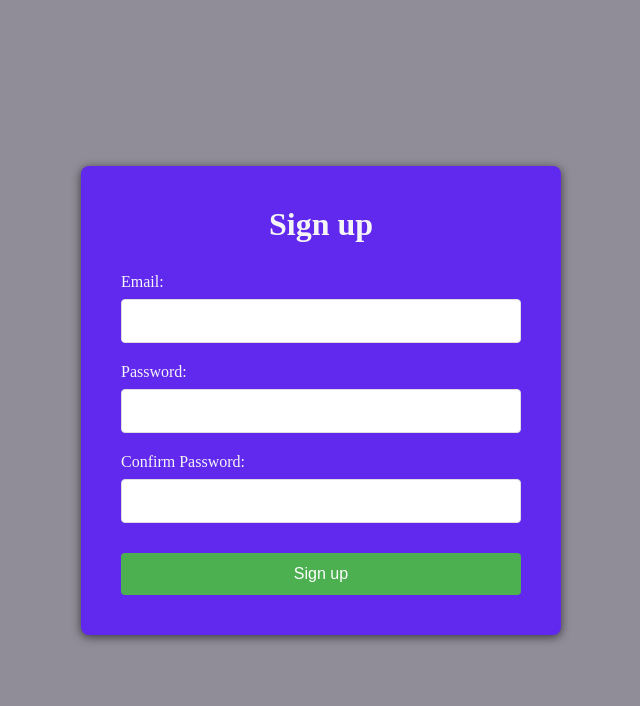
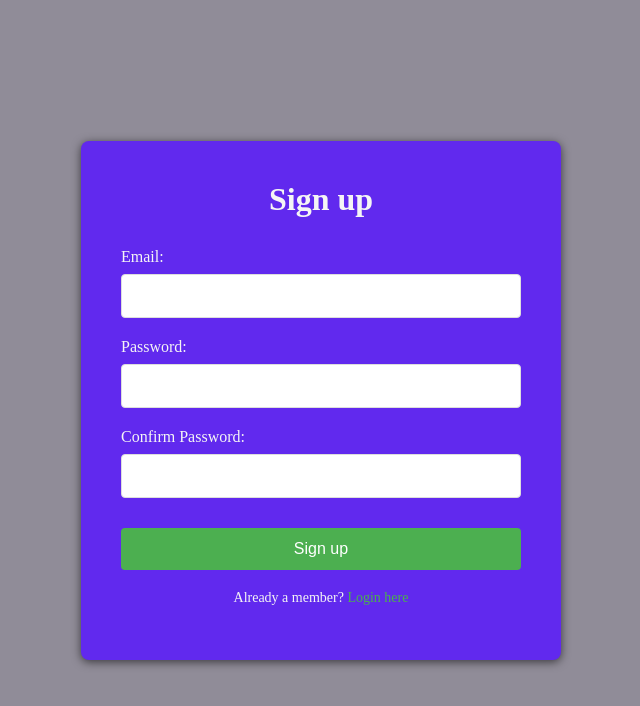
Before and after one commit to MhKeshishian/Board-Game-Dashboard, a Next.js app: page /signup in a window 1280 px wide. Shown: the top 706 px of the page, without its empty margins (319-959 px from the left). Built offline with nearby package versions, Linux system fonts and the light colour scheme.

Commit message:
created links between sign up and login pages

```diff
--- a/src/app/login/page.js
+++ b/src/app/login/page.js
@@ -4,6 +4,7 @@
 the intention is to implement Oauth to make our logins secure */
 
 import { useState } from 'react'
+import Link from 'next/link'
 import './login.css'
 
 export default function LoginPage() {
@@ -68,6 +69,9 @@ export default function LoginPage() {
 
         <button type="submit" className='login-button'>Login</button>
       </form>
+      <p className='signup-link'>
+        Not a member? <Link href="/signup">Join here</Link>
+      </p>
     </div>
   </div>
   )
--- a/src/app/signup/page.js
+++ b/src/app/signup/page.js
@@ -2,6 +2,7 @@
 
 import { useState } from "react"
 import "./signup.css"
+import Link from 'next/link'
 
 export default function SignupPage() {
   const [email, setEmail] = useState('')
@@ -85,6 +86,9 @@ export default function SignupPage() {
 
           <button type="submit" className="signup-button">Sign up</button>
         </form>
+        <p className='login-link'>
+          Already a member? <Link href="/login">Login here</Link>
+        </p>
       </div>
     </div>
   )
--- a/src/app/signup/signup.css
+++ b/src/app/signup/signup.css
@@ -74,6 +74,23 @@ html, body {
   background-color: #45a049;
 }
 
+.login-link {
+  text-align: center;
+  margin-top: 20px;
+  color: whitesmoke;
+  font-size: 14px;
+}
+
+.login-link a {
+  color: #4CAF50;
+  text-decoration: none;
+  font-weight: 500;
+}
+
+.login-link a:hover {
+  text-decoration: underline;
+}
+
 .error-message {
     color: red;
 }
```
Also changed, not shown: src/app/login/login.css (+17 -0 lines).
